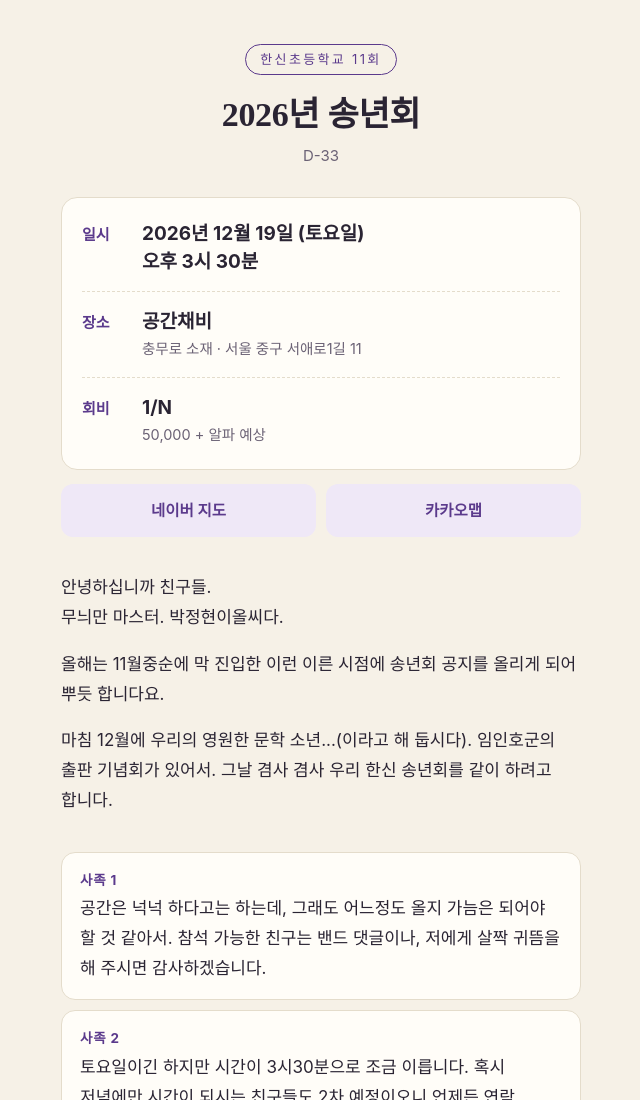
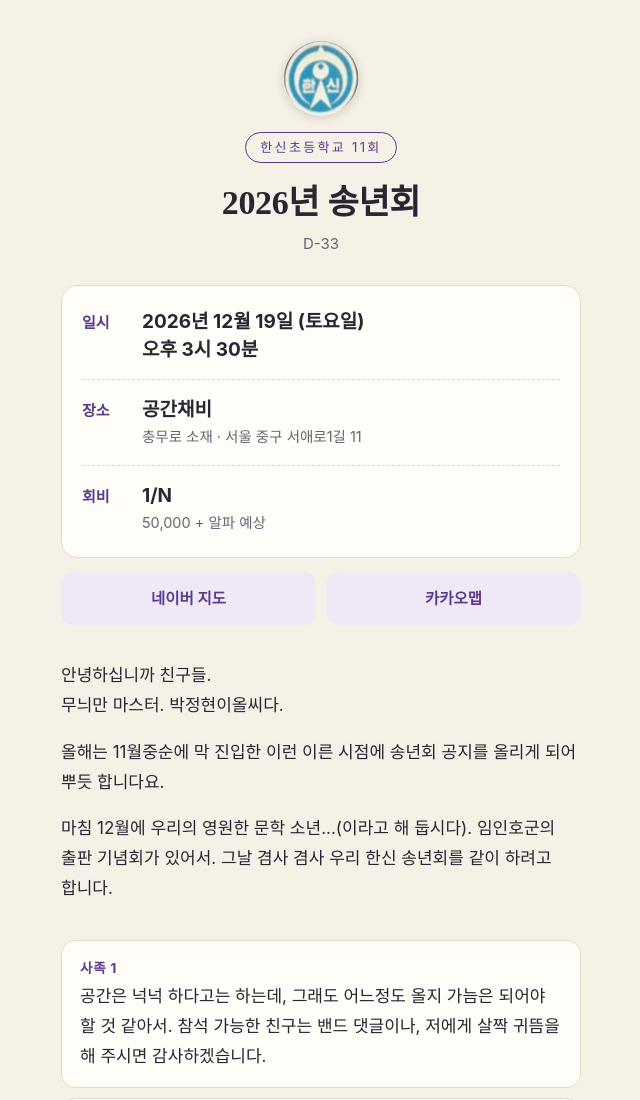
Before and after one commit to komasin4/hanshin11, a plain HTML site: page 2026-yearend/index.html in a window 1280 px wide. Shown: the top 1100 px of the page, without its empty margins (319-959 px from the left). Drawn offline with Linux system fonts and the light colour scheme.

Commit message:
Add school emblem to year-end notice header
Co-Authored-By: Claude Fable 5.2 <noreply@anthropic.com>
Claude-Session: https://claude.ai/code/session_01MGS5RqBMWrd22nsScKL8Xb

```diff
--- a/2026-yearend/index.html
+++ b/2026-yearend/index.html
@@ -33,7 +33,8 @@
   }
   main { max-width: 560px; margin: 0 auto; padding: 0 20px 56px; }
 
-  header { padding: 44px 0 28px; text-align: center; }
+  header { padding: 40px 0 28px; text-align: center; }
+  .emblem { display: block; width: 76px; height: 76px; margin: 0 auto 16px; border-radius: 50%; box-shadow: 0 2px 10px rgba(42, 36, 51, 0.18); }
   .school {
     display: inline-block;
     font-size: 13px;
@@ -116,6 +117,7 @@
 <body>
 <main>
   <header>
+    <img class="emblem" src="emblem.png" alt="한신초등학교 교표" width="76" height="76">
     <span class="school">한신초등학교 11회</span>
     <h1>2026년 송년회</h1>
     <div class="dday" id="dday"></div>
```
Also changed, not shown: 2026-yearend/emblem.png (added).
